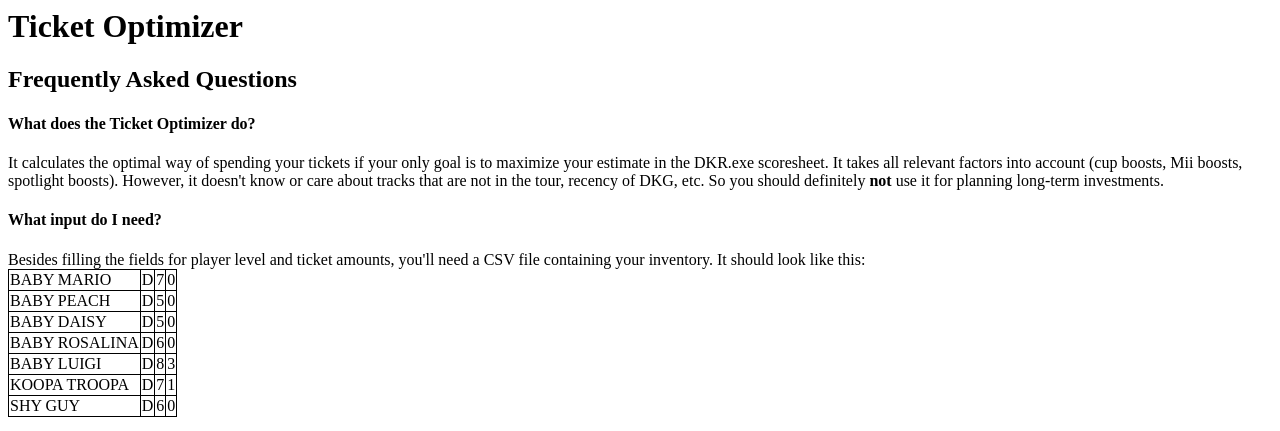
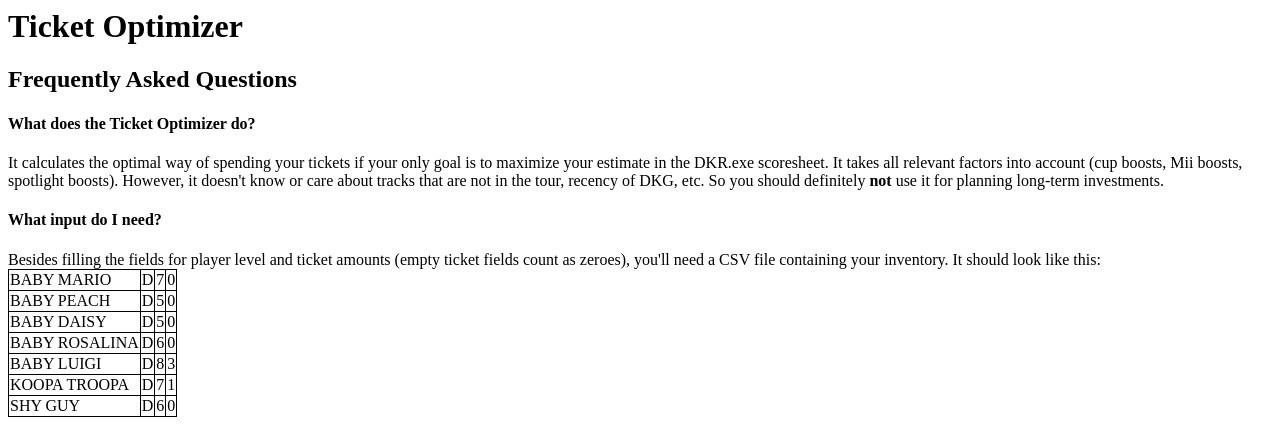
Before and after one commit to mkturtledude/ticket-optimizer, a Flask app: page /faq in a window 1280 px wide. Shown: the top 431 px of the page. Run offline with Flask 2, Linux system fonts and the light colour scheme.

Commit message:
Update documentation

```diff
--- a/templates/faq.html
+++ b/templates/faq.html
@@ -32,7 +32,7 @@
       However, it doesn't know or care about tracks that are not in the tour, recency of DKG, etc. So you should definitely <b>not</b> use it for
       planning long-term investments.
       <h4>What input do I need?</h4>
-      Besides filling the fields for player level and ticket amounts, you'll need a CSV file containing your inventory.
+      Besides filling the fields for player level and ticket amounts (empty ticket fields count as zeroes), you'll need a CSV file containing your inventory.
       It should look like this:
         <table>
         <tbody>
```
